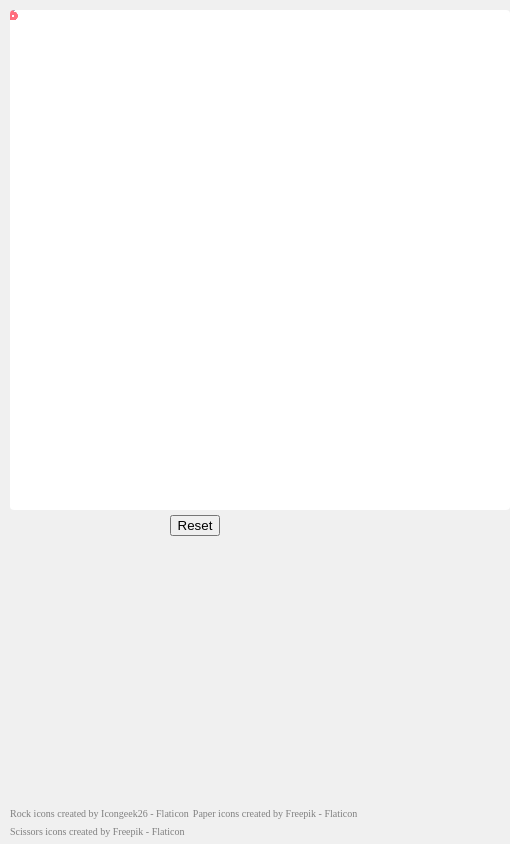
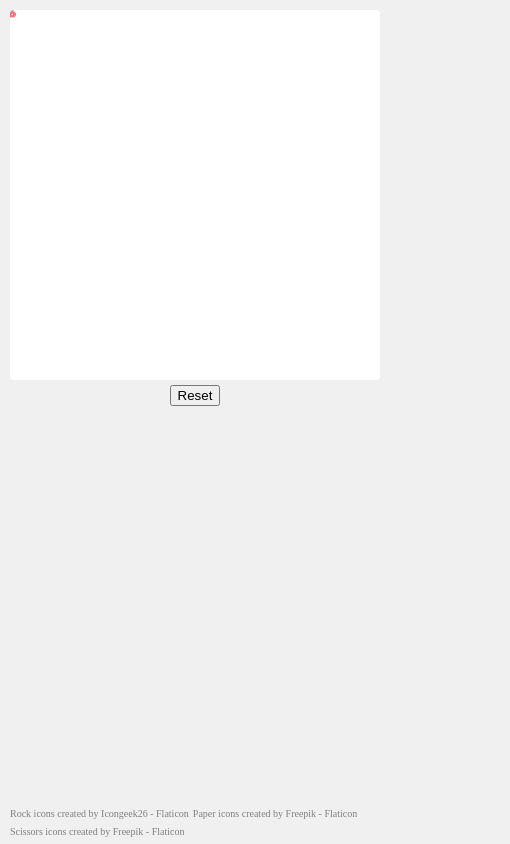
Before and after one commit to itayfi/rock-paper-scissors-simulator, a website built with webpack: page src/index.ejs in a window 390 px wide. Shown: the whole page, 510 px wide, since content can reach past the window. Built offline with nearby package versions, Linux system fonts and the light colour scheme; animation ran at ten frames a second; what ts-vector would draw is missing.

Commit message:
Make site mobile friendly

```diff
--- a/package.json
+++ b/package.json
@@ -5,6 +5,7 @@
   "scripts": {
     "start": "webpack-dev-server --hot",
     "build": "webpack",
+    "clean": "rm -rf dist",
     "test": "echo \"Error: no test specified\" && exit 1"
   },
   "author": "",
--- a/src/index.css
+++ b/src/index.css
@@ -28,6 +28,7 @@ canvas {
     margin-right: auto;
     background: white;
     border-radius: 4px;
+    max-width: 100%;
 }
 
 button {
```
